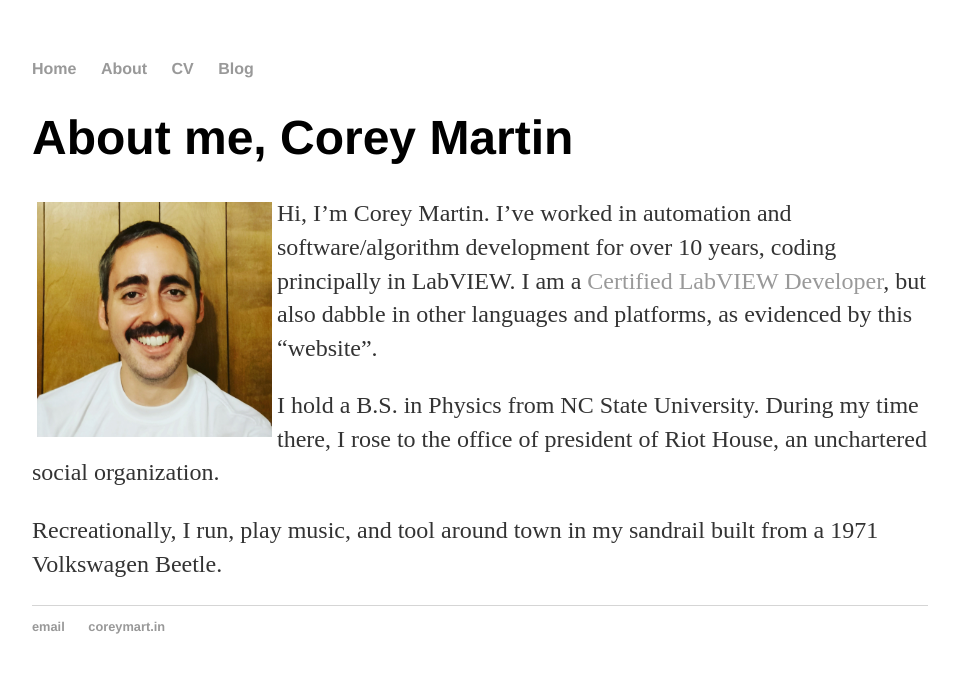
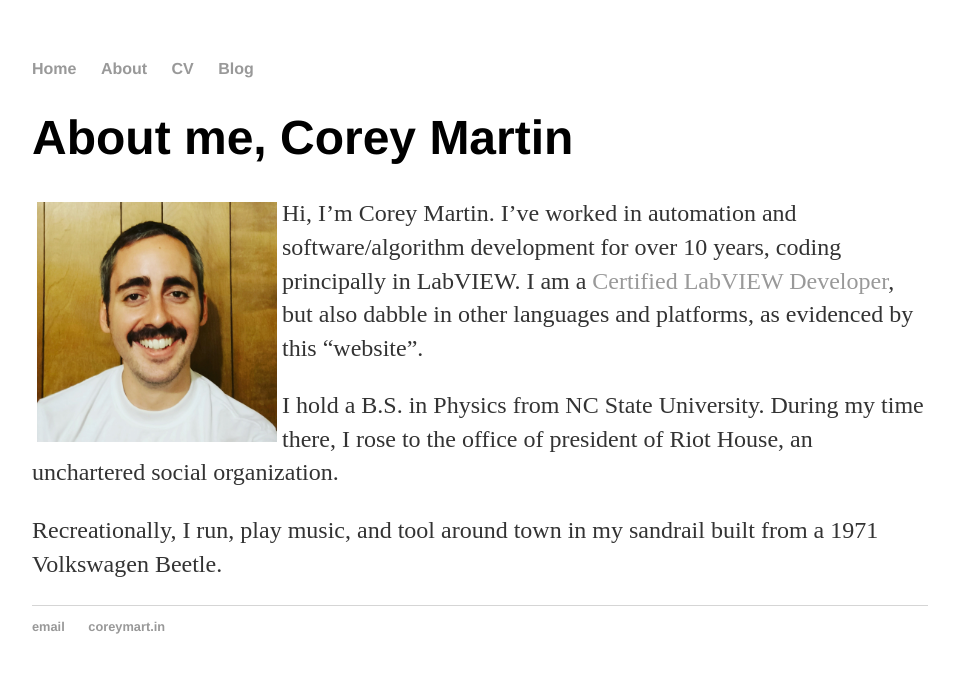
Before and after one commit to CoreySMartin/CoreySMartin.github.io, a Jekyll site: the page built from about/index.md, in a window 1280 px wide. Shown: the top 673 px of the page, without its empty margins (160-1117 px from the left). Built offline with Jekyll 4.4.1, drawn with Linux system fonts in a browser that asks for light colours.

Commit message:
Update index.md

```diff
--- a/about/index.md
+++ b/about/index.md
@@ -3,7 +3,7 @@ layout: default
 title: About Corey Martin
 ---
 # About me, Corey Martin
-<img align="left" src="/about/aboutme.jpg" alt="" title="Me: Corey Martin" width="235" border="5" style="border-color: white" />
+<img align="left" src="/about/aboutme.jpg" alt="" title="Me: Corey Martin" width="240" border="5" style="border-color: white" />
 Hi, I'm Corey Martin.  I've worked in automation and software/algorithm development for over 10 years, coding principally in LabVIEW.  I am a [Certified LabVIEW Developer](https://www.youracclaim.com/badges/66e1fb02-43df-46c7-aaf9-c49be9c5ffc1), but also dabble in other languages and platforms, as evidenced by this "website".
 
 I hold a B.S. in Physics from NC State University.  During my time there, I rose to the office of president of Riot House, an unchartered social organization.
```
